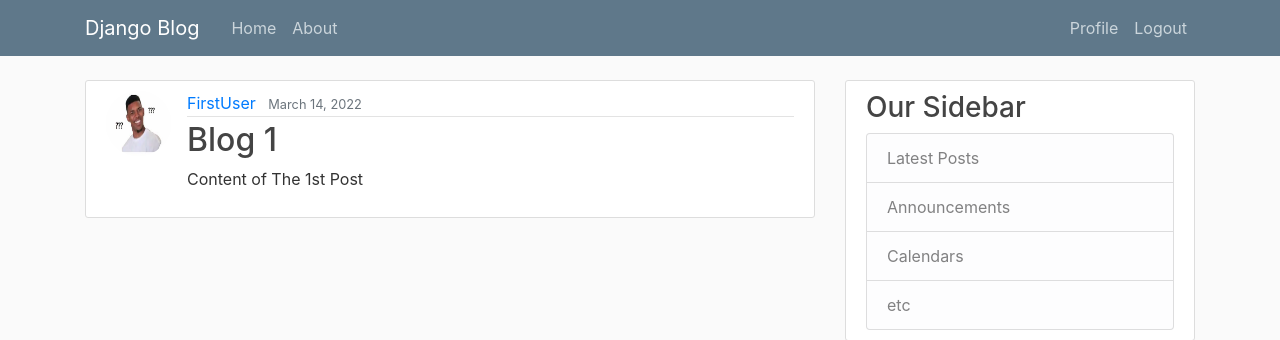
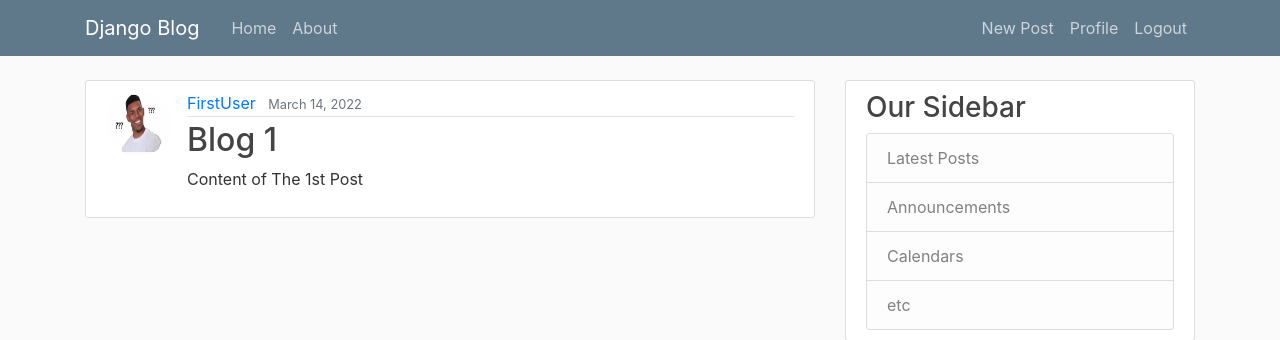
Before and after one commit to mdtanbirh/django_blog, a Django app: page /post/2/ in a window 1280 px wide. Shown: the top 340 px of the page. Run offline with Django 3.2, Linux system fonts and the light colour scheme; a user stored in the database is signed in; data comes from the database, SQL or seed files in the repository; both versions use the stored data as it was after the commit; some libraries are stand-ins or nearby versions.

Commit message:
Changes in blog and post section

```diff
--- a/blog/templates/blog/base.html
+++ b/blog/templates/blog/base.html
@@ -34,6 +34,7 @@
             <!-- Navbar Right Side -->
             <div class="navbar-nav">
                 {% if user.is_authenticated %}
+                    <a class="nav-item nav-link" href="{% url 'post-create' %}">New Post</a>
                     <a class="nav-item nav-link" href="{% url 'profile' %}">Profile</a>
                     <a class="nav-item nav-link" href="{% url 'logout' %}">Logout</a>
                 {% else %}
--- a/blog/templates/blog/post_detail.html
+++ b/blog/templates/blog/post_detail.html
@@ -6,6 +6,12 @@
         <div class="article-metadata">
           <a class="mr-2" href="#">{{ object.author }}</a>
           <small class="text-muted">{{ object.post_date|date:"F d, Y" }}</small>
+            {% if object.author == user %}
+                <div>
+                    <a class="btn btn-secondary btn-sm mt-1 mb-1" href ="{% url 'post-update' object.id %}">Update</a>
+                    <a class="btn btn-secondary btn-danger mt-1 mb-1" href ="{% url 'post-delete' object.id %}">Delete</a>
+                </div>
+            {% endif %}
         </div>
         <h2 class="article-title">{{ object.title }}</h2>
         <p class="article-content">{{ object.content }}</p>
```
Also changed, not shown: db.sqlite3.
